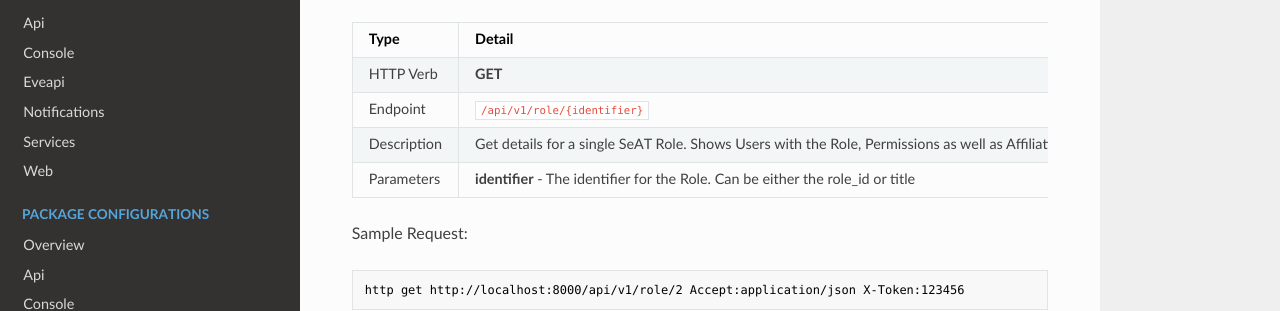
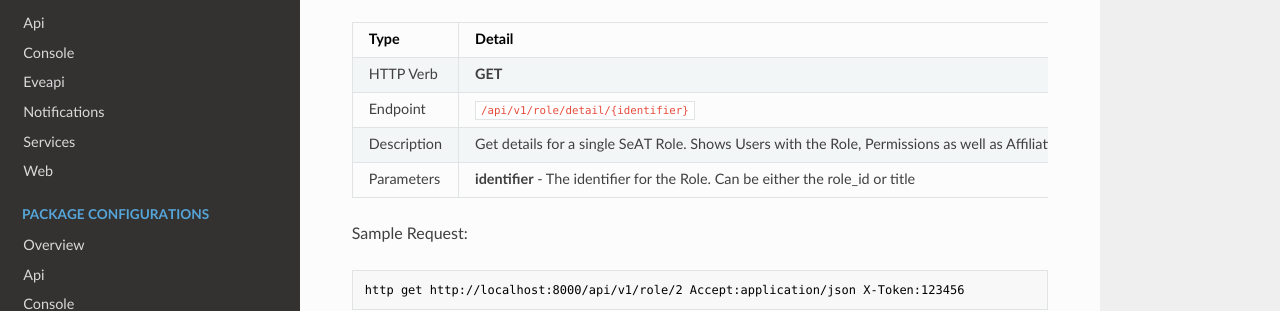
Before and after one commit to zenobio93/seat-docs, an MkDocs documentation site: the page built from docs/seat_api/roles_permissions.md, in a window 1280 px wide and 900 px high, scrolled down 1265 px. Shown: the part 156-467 px from the top of the window. Built offline with MkDocs 1.6.1, drawn with Linux system fonts in a browser that asks for light colours; nearby versions of some CDN libraries; old or Windows-style settings are respelled for this version of MkDocs.

Commit message:
Update endpoint for role detials

```diff
--- a/docs/seat_api/roles_permissions.md
+++ b/docs/seat_api/roles_permissions.md
@@ -49,7 +49,7 @@ Sample Response:
 | Type          | Detail  |
 | ------------- |--------|
 | HTTP Verb     | **GET** |
-| Endpoint      | `/api/v1/role/{identifier}` |
+| Endpoint      | `/api/v1/role/detail/{identifier}` |
 | Description   | Get details for a single SeAT Role. Shows Users with the Role, Permissions as well as Affiliations. |
 | Parameters    |  **identifier** - The identifier for the Role. Can be either the role_id or title |
 
```
